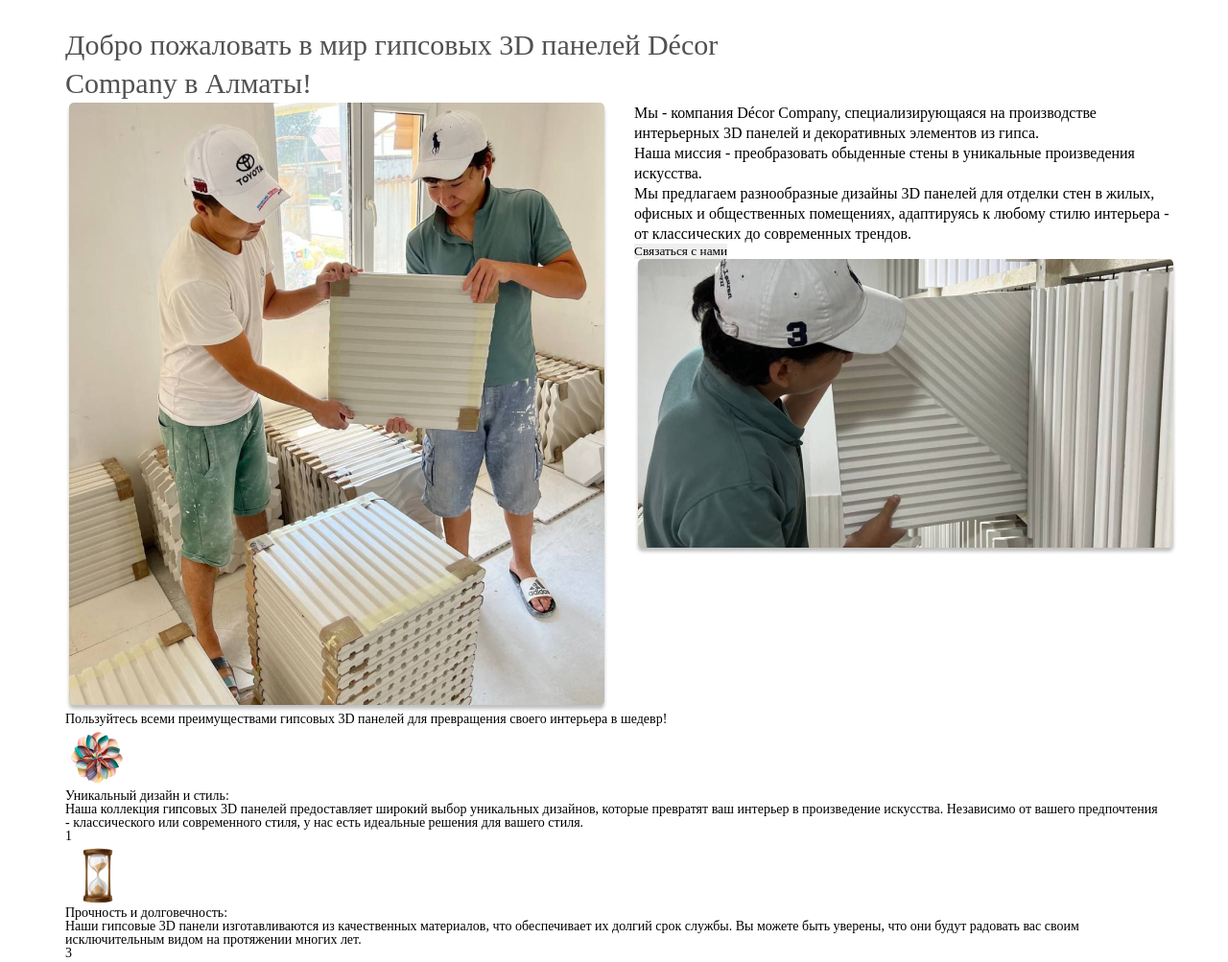
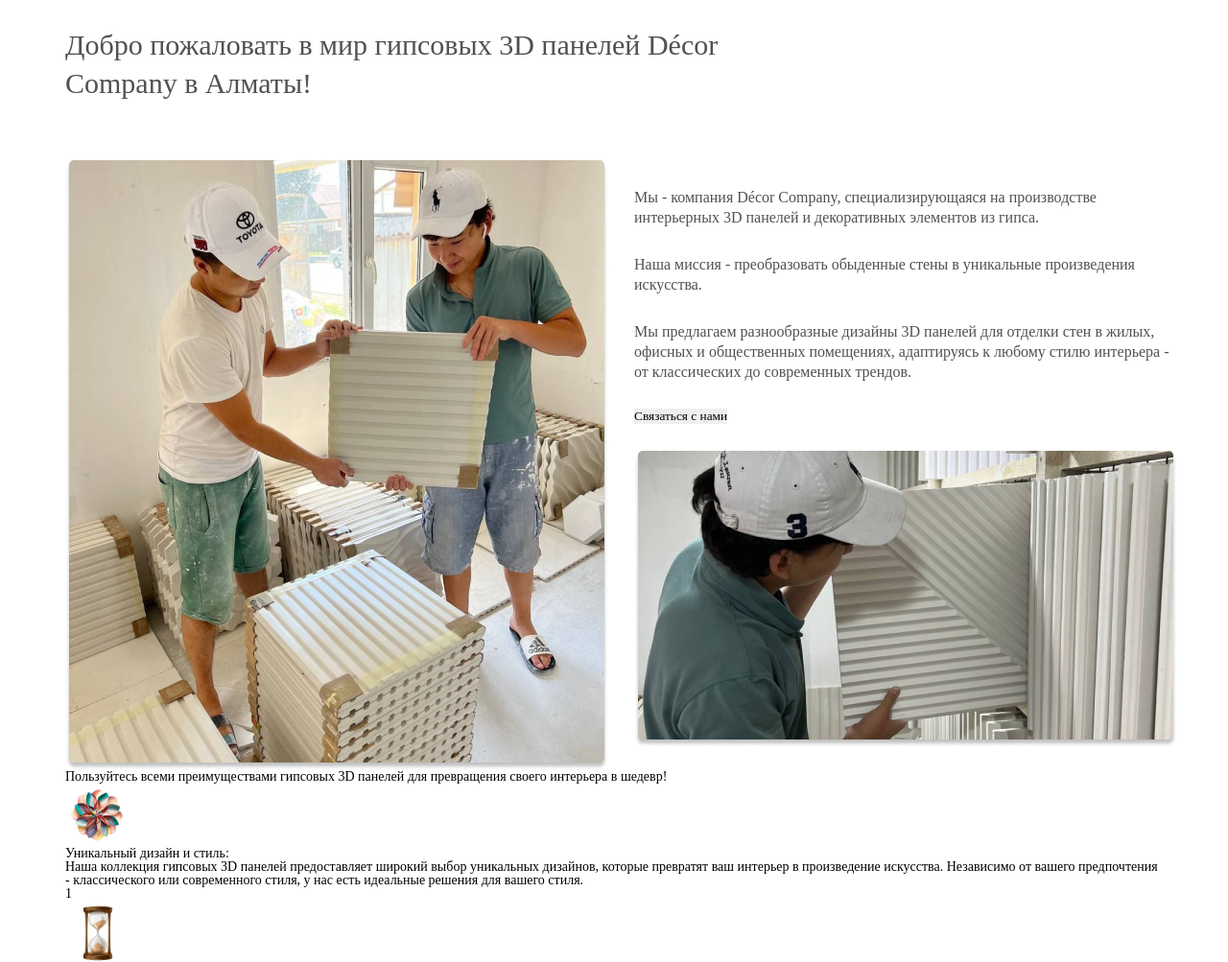
Before and after one commit to vovchik519/decor, a plain HTML site: page index.html in a window 1280 px wide. Shown: the part 1019-2022 px from the top of the page at 96% size. Drawn offline with Linux system fonts and the light colour scheme.

Commit message:
добавила изменения в about

```diff
--- a/assets/scss/style/_about.scss
+++ b/assets/scss/style/_about.scss
@@ -21,6 +21,8 @@
 
       &__wrapper {
         display: flex;
+
+        margin-top: 60px;
       }
 
     //.about__left
@@ -42,9 +44,23 @@
         line-height: 21px;
         letter-spacing: 0em;
         text-align: left;
+        color: #515151;
+
+    }
+    .li{
+        list-style-type: disc;
     }
 
     //.about__item
-    &__item {}
+    &__item {
+        margin-top: 28px;
+    }
+    .button{
+        margin-top: 28px;
+    }
+
+    &__img{
+        margin-top: 28px;
+    }
 
 }
--- a/index.html
+++ b/index.html
@@ -159,7 +159,7 @@
                             <button type="button" class="button">
                                 Связаться с нами
                             </button>
-                            <img src="./assets/image/about/Rectangle10.jpg" alt="изображение" />
+                            <img class="about__img" src="./assets/image/about/Rectangle10.jpg" alt="изображение" />
                         </div>
                     </div>
                 </div>
```
Also changed, not shown: assets/css/style.min.css, 1 other file.
